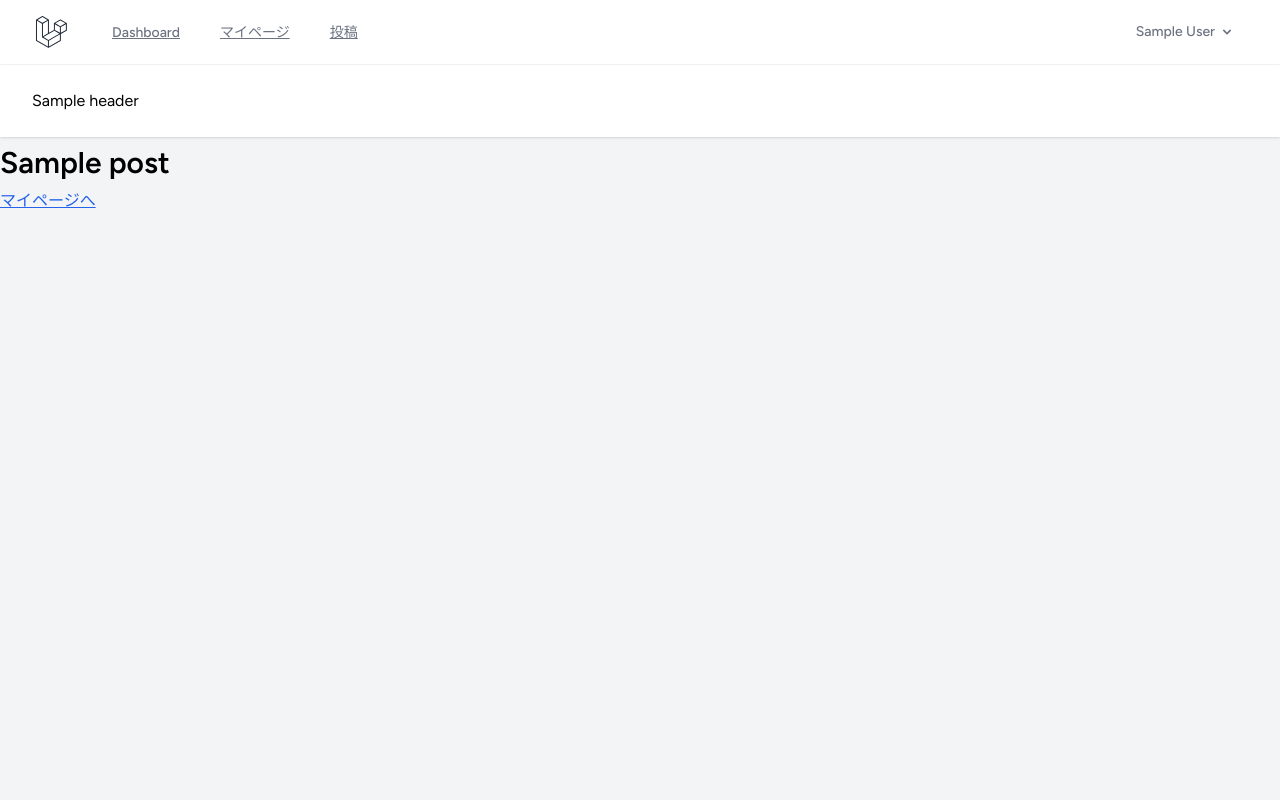
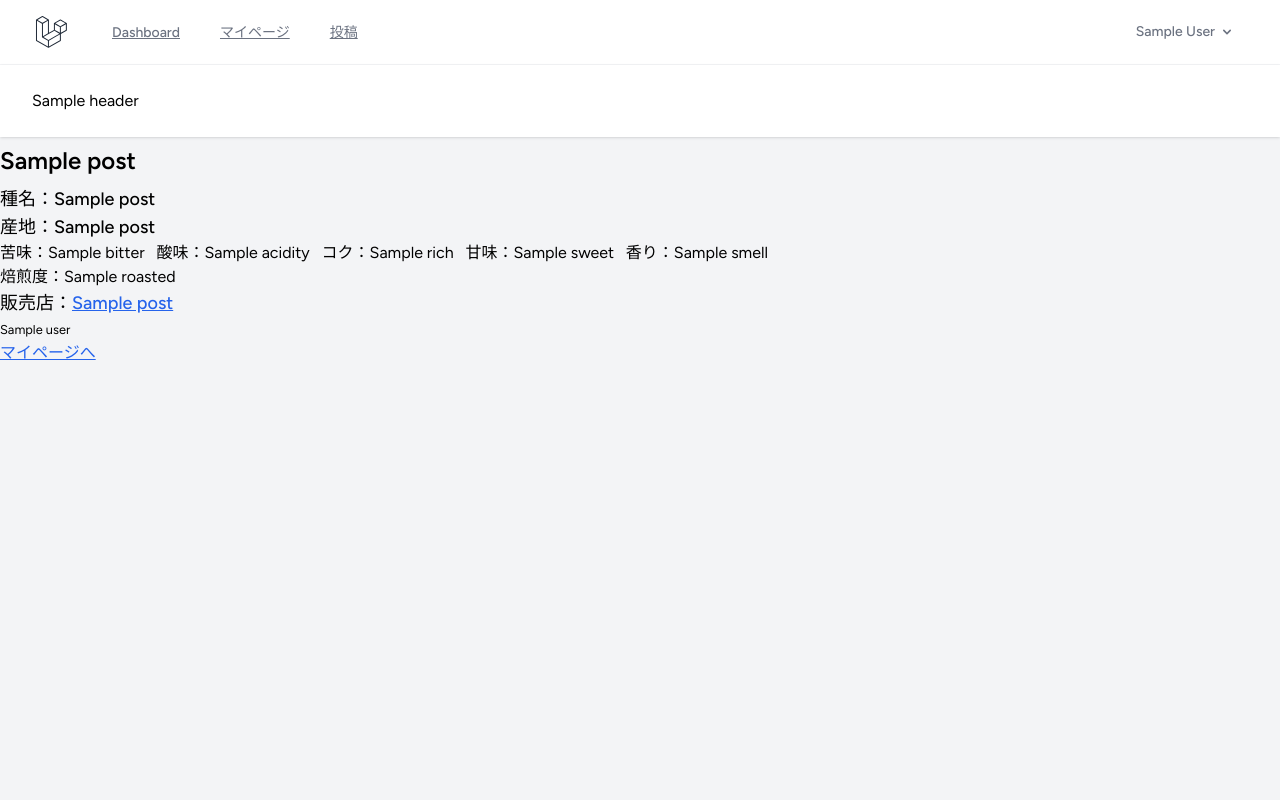
Before and after one commit to ok66ym/coffeeApp, a Laravel app: template resources/views/posts/show.blade.php in a window 1280 px wide. Run offline with Laravel 9, Linux system fonts and the light colour scheme; a user stored in the database is signed in; tables that the repository leaves empty hold one stand-in row (values such as "Sample post"); the template is opened without the code that fills it: most values are stand-ins (such as "Sample title", 1, 10 or a date in 2020); style sheets or scripts are compiled from the project's sources.

Commit message:
modificate detail view file of coffeeposts and view posts for login users

```diff
--- a/app/Models/CoffeePost.php
+++ b/app/Models/CoffeePost.php
@@ -28,8 +28,8 @@ class CoffeePost extends Model
     ];
 
 
-    public function getPaginateBylimit(int $limit_count = 10) {
-        return $this->orderBy('updated_at', 'DESC')->paginate($limit_count);
+    public function getPaginateBylimit($user_id, int $limit_count = 10) {
+        return $this::with('user')->where('user_id', $user_id)->orderBy('updated_at', 'DESC')->paginate($limit_count);
     }
 
     public function user()
--- a/app/Models/User.php
+++ b/app/Models/User.php
@@ -7,6 +7,7 @@ use Illuminate\Database\Eloquent\Factories\HasFactory;
 use Illuminate\Foundation\Auth\User as Authenticatable;
 use Illuminate\Notifications\Notifiable;
 use Laravel\Sanctum\HasApiTokens;
+use Auth;
 
 class User extends Authenticatable
 {
@@ -42,8 +43,13 @@ class User extends Authenticatable
         'email_verified_at' => 'datetime',
     ];
 
-    public function posts()
-    {
+    public function posts(){
         return $this->hasMany(CoffeePost::class);
     }
+
+    //
+    public function getOwnPaginateByLimit(int $limit_count = 5){
+        return $this::with('posts')->find(Auth::id())->posts()->orderBy('updated_at', 'DESC')->paginate($limit_count);
+    }
+
 }
--- a/resources/views/posts/create.blade.php
+++ b/resources/views/posts/create.blade.php
@@ -49,10 +49,9 @@
 
                 <!--コーヒーを5つの項目で評価-->
                 <h2>コーヒーを評価</h2>
-                <div class="butter">
+                <div class="bitter">
                     <h2>苦味</h2>
                     <input type="text" name="post[bitter]" placeholder="5" value="{{ old('post.bitter') }}"/>
-                </div>
                 <p class="bitter_error" style="color:red">{{ $errors->first('post.bitter') }}</p>
                 <div class="acidity">
                     <h2>酸味</h2>
--- a/resources/views/posts/show.blade.php
+++ b/resources/views/posts/show.blade.php
@@ -8,9 +8,32 @@
     </head>
     <x-app-layout>
         <body>
-            <h1 class=name>
+            <h2 class"name">
                 {{ $post->name }}
-            </h1>
+            </h2>
+
+            <h3 class="species_name">
+                種名：{{ $post->species_name }}
+            </h3>
+
+            <h3 class="area_name">
+                産地：{{ $post->area_name }}
+            </h3>
+
+            <h4 class="coffeeposts_evaluation">
+                苦味：{{$post->bitter}} &nbsp 酸味：{{ $post->acidity }} &nbsp コク：{{ $post->rich }} &nbsp 甘味：{{ $post->sweet }} &nbsp 香り：{{ $post->smell }}
+            </h4>
+
+            <h4 class="roasted">
+                焙煎度：{{ $post->roasted }}
+            </h4>
+
+            <h3>
+                販売店：<a href={{ $post->shop_url }}>{{ $post->shop_name }}</a>
+            </h3>
+
+            <!--Postインスタンスのプロパティとして投稿者の名前情報を参照-->
+            <small>{{ $post->user->name }}</small>
 
             <div class="footer">
                 <a href="/">マイページへ</a>
```
Also changed, not shown: app/Http/Controllers/CoffeePostController.php (+13 -4 lines), app/Http/Controllers/UserController.php (added, +14 -0 lines), database/migrations/2023_07_22_030107_create_coffeeposts_table.php.
